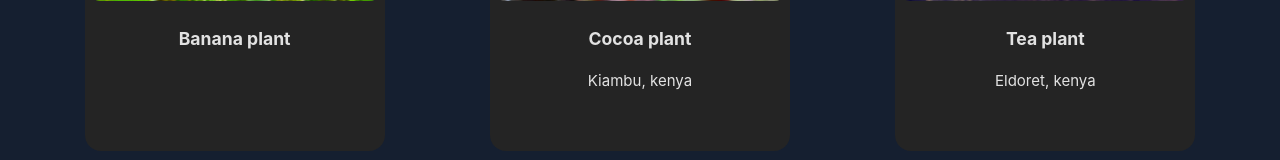
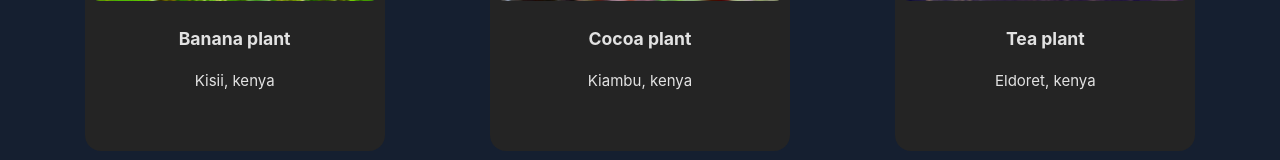
Before and after one commit to jmngandu/NAPHOTIE, a React (Vite) app in the folder naphotie/: page / in a window 1280 px wide. Shown: the part 274-434 px from the top of the page. Built offline with nearby package versions, Linux system fonts and the light colour scheme.

Commit message:
naphotie

```diff
--- a/naphotie/src/Components/PlantsData.js
+++ b/naphotie/src/Components/PlantsData.js
@@ -3,7 +3,7 @@ export default [
     id: 1,
     image: "banana.jpg",
     name: "Banana plant",
-    location: "",
+    location: "Kisii, kenya",
     openSpots: 0,
   },
   {
```
